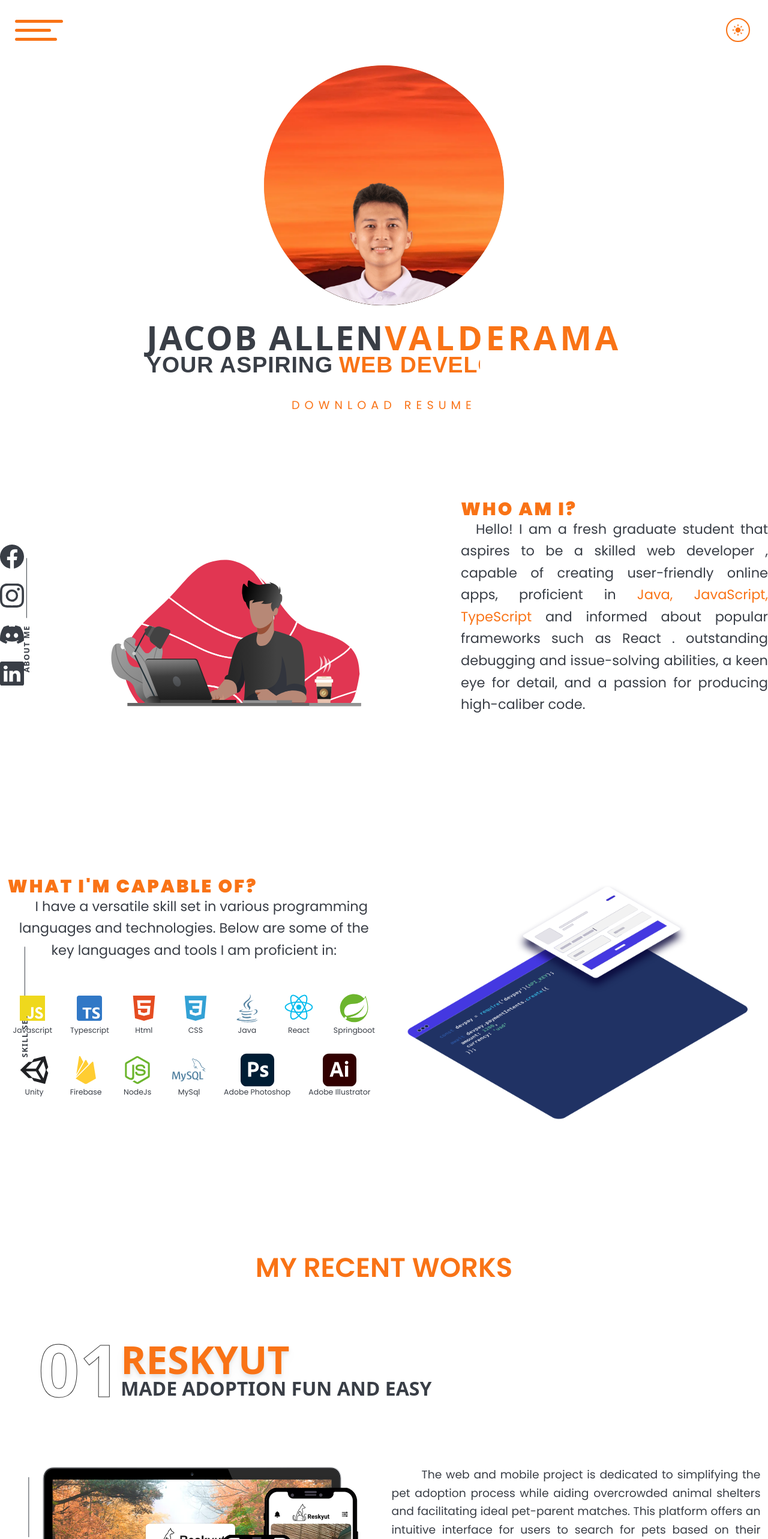
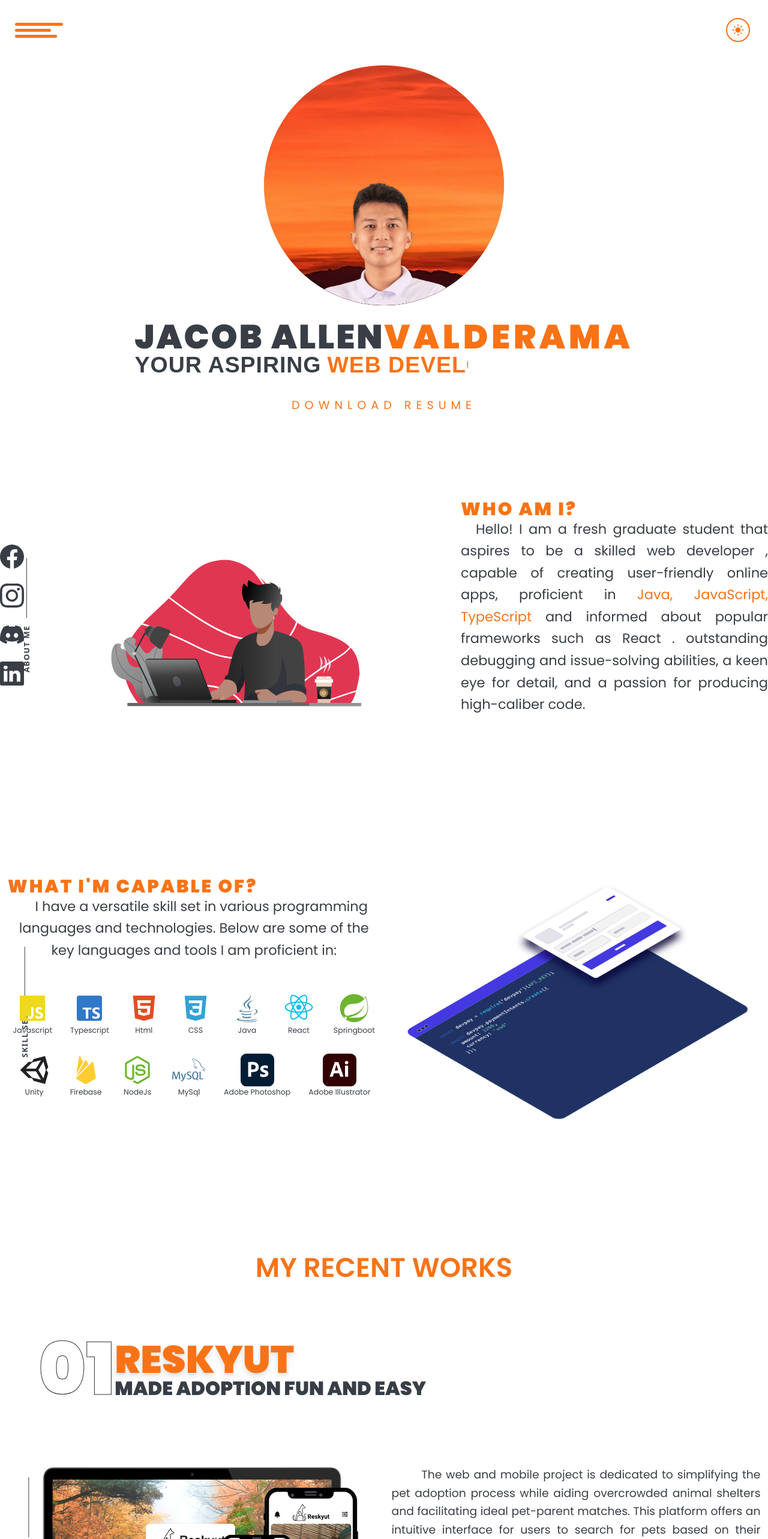
Before and after one commit to DropitupQwerty/Portfolio, a React (Vite) app: page / in a window 1280 px wide. Shown: the top 2566 px of the page at 60% size. Built offline with nearby package versions, Linux system fonts and the light colour scheme; a web font is replaced by a local one.

Commit message:
make all fonts to poppins

```diff
--- a/src/components/NavigationBar.tsx
+++ b/src/components/NavigationBar.tsx
@@ -49,7 +49,7 @@ export const NavigationBar = () => {
 		<div className='fixed flex top-0 justify-between w-full z-[99999999] '>
 
 			<nav className=' flex justify-between items-center w-full p-10'>
-				<button onClick={()=> setOpen(!open)} className='flex flex-col gap-4'>
+				<button onClick={()=> setOpen(!open)} className='flex flex-col gap-2'>
 					<span className='h-2 rounded-full w-[80px] bg-primary-orange dark:bg-primary-white'></span>
 					<span className='h-2 rounded-full w-[60px] bg-primary-orange dark:bg-primary-white'></span>
 					<span className='h-2 rounded-full w-[70px] bg-primary-orange dark:bg-primary-white'></span>
--- a/src/page/HomePage/Header/index.tsx
+++ b/src/page/HomePage/Header/index.tsx
@@ -40,7 +40,7 @@ export const Header = () => {
 			<div className=''>
 				<div>
 					<div className='overflow h-fit'>
-						<div className='uppercase text-7xl text-center  lg:text-[7vh] lg:flex   font-black  leading-none '>
+						<div className='uppercase text-7xl text-center  font-poppins  lg:text-[7vh] lg:flex   font-black  leading-none '>
 							<motion.div ><span className='tracking-wider whitespace-nowrap '>Jacob Allen</span> </motion.div>
 							<motion.div ><span className='text-primary-orange tracking-widest '>Valderama</span></motion.div >
 						</div>
--- a/src/page/HomePage/Projects/ProjectCard/index.tsx
+++ b/src/page/HomePage/Projects/ProjectCard/index.tsx
@@ -27,7 +27,7 @@ export const ProjectCard = ({index , project} : ProjectCardProps) => {
 			{/* <motion.div className='absolute text-[10vh] z-10 text-center font-black w-full overflow-hidden flex justify-center  text-transparent opacity-20 dark:opacity-100 uppercase leading-none' style={{WebkitTextStroke: '2px #333', y:imageY}}>{project.name}</motion.div> */}
 			<div className='container mx-auto w-[90%] lg:w-full '>
 				<div className='max-h-[15vh] overflow  relative'>
-					<motion.div className='flex flex-col lg:flex-row  items-start lg:items-center lg:mx-[5%] ' >
+					<motion.div className='flex flex-col lg:flex-row font-poppins items-start lg:items-center lg:mx-[5%] ' >
 						<div className='text-[7vh] lg:text-[15vh] self-start dark:block hidden  font-black text-transparent leading-none' style={{WebkitTextStroke: '1px #fff'}}>0{index + 1}</div>
 						<div className='text-[7vh] lg:text-[15vh] self-start dark:hidden block  font-black text-transparent leading-none' style={{WebkitTextStroke: '1px #333'}}>0{index + 1}</div>
 						<a className='' href={project.links} target='_blank' rel="noreferrer">
```
